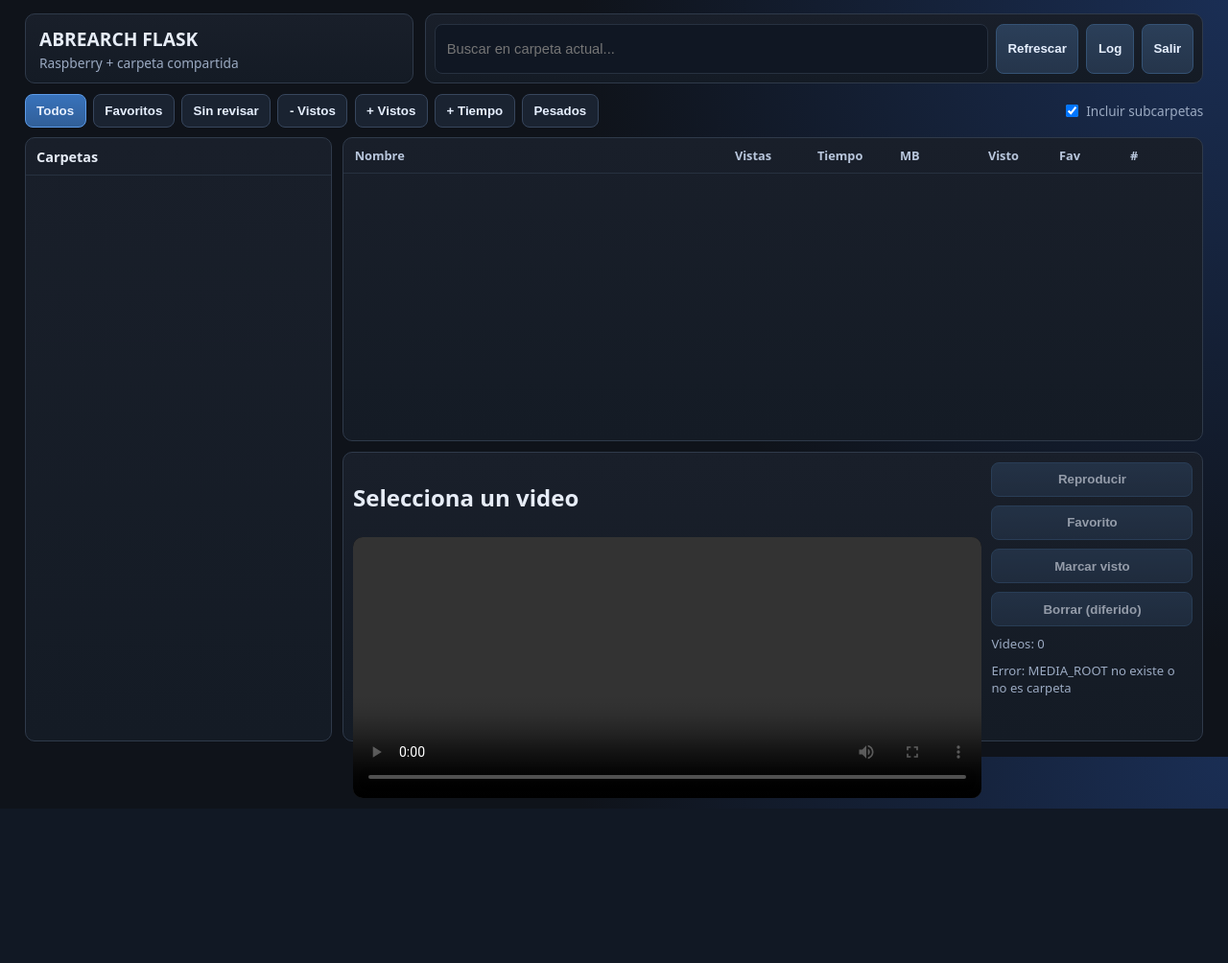
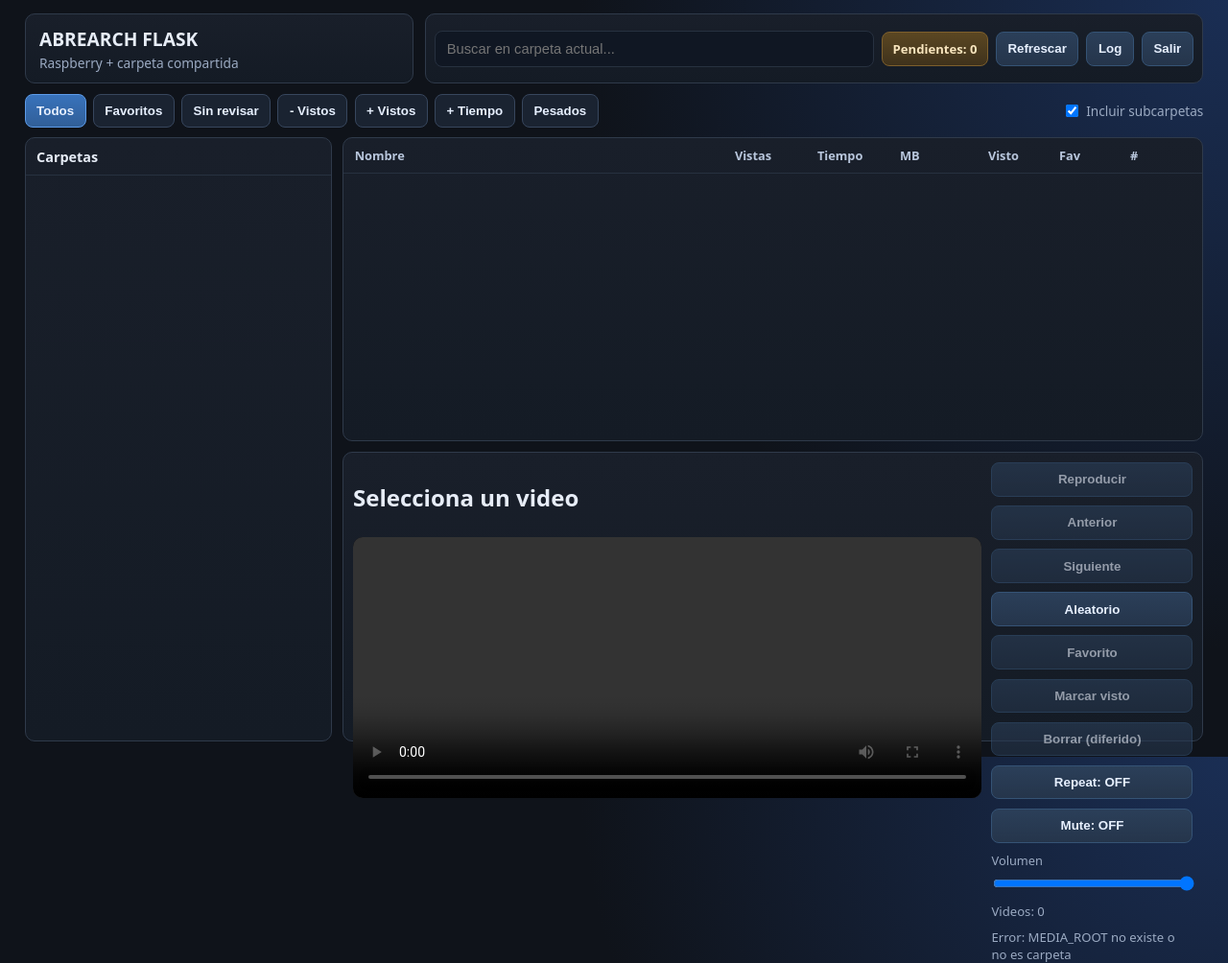
Before and after one commit to imanolrg90/videoplayer, a Flask app: page / in a window 1280 px wide. Shown: the whole page at 96% size. Before the commit the page ends 843 px from the top, so only its background shows below. Run offline with Flask 3, Linux system fonts and the light colour scheme; the visitor is signed in with stand-in values (Sample User, id 1); some libraries are stand-ins or nearby versions.

Commit message:
Flask parity block: atajos, controles avanzados y resumen de pendientes

```diff
--- a/video_flask_rpi/app.py
+++ b/video_flask_rpi/app.py
@@ -403,6 +403,43 @@ def queue_pending_rwd(abs_path: str) -> None:
     add_pending_rename(abs_path)
 
 
+def get_pending_counts() -> dict:
+    with db_connect() as conn:
+        row = conn.execute("SELECT COUNT(*) AS c FROM pending_renames").fetchone()
+        n_rwd = int(row["c"] if row else 0)
+
+    raw_del = get_setting("pending_delete_paths", "[]")
+    raw_fav = get_setting("pending_fav_renames", "[]")
+    raw_meta = get_setting("pending_metadata_sync_paths", "[]")
+
+    try:
+        data_del = json.loads(raw_del) if raw_del else []
+        n_del = len([p for p in data_del if p]) if isinstance(data_del, list) else 0
+    except Exception:
+        n_del = 0
+
+    try:
+        data_fav = json.loads(raw_fav) if raw_fav else []
+        n_fav = len([r for r in data_fav if isinstance(r, dict) and r.get("old") and r.get("new")]) if isinstance(data_fav, list) else 0
+    except Exception:
+        n_fav = 0
+
+    try:
+        data_meta = json.loads(raw_meta) if raw_meta else []
+        n_meta = len([p for p in data_meta if p]) if isinstance(data_meta, list) else 0
+    except Exception:
+        n_meta = 0
+
+    total = int(n_rwd + n_del + n_fav + n_meta)
+    return {
+        "rwd": int(n_rwd),
+        "borrar": int(n_del),
+        "top": int(n_fav),
+        "meta": int(n_meta),
+        "total": total,
+    }
+
+
 def ensure_thumbnail(video_path: Path) -> Path | None:
     if not Path(FFMPEG_PATH).exists():
         return None
@@ -698,6 +735,12 @@ def defer_delete_api():
     return jsonify({"ok": True, "queued": True, "path": rel_norm})
 
 
+@app.get("/api/pending/summary")
+@auth_required
+def pending_summary_api():
+    return jsonify({"ok": True, "counts": get_pending_counts()})
+
+
 @app.get("/api/log")
 @auth_required
 def log_api():
--- a/video_flask_rpi/static/app.js
+++ b/video_flask_rpi/static/app.js
@@ -3,6 +3,7 @@ const refreshBtn = document.getElementById("refreshBtn");
 const recursiveToggle = document.getElementById("recursiveToggle");
 const logBtn = document.getElementById("logBtn");
 const logoutBtn = document.getElementById("logoutBtn");
+const pendingBadge = document.getElementById("pendingBadge");
 
 const filterAll = document.getElementById("filterAll");
 const filterFav = document.getElementById("filterFav");
@@ -22,9 +23,15 @@ const selectedMeta = document.getElementById("selectedMeta");
 const statusLine = document.getElementById("statusLine");
 
 const playBtn = document.getElementById("playBtn");
+const prevBtn = document.getElementById("prevBtn");
+const nextBtn = document.getElementById("nextBtn");
+const randomBtn = document.getElementById("randomBtn");
 const favBtn = document.getElementById("favBtn");
 const watchedBtn = document.getElementById("watchedBtn");
 const deleteBtn = document.getElementById("deleteBtn");
+const repeatBtn = document.getElementById("repeatBtn");
+const muteBtn = document.getElementById("muteBtn");
+const volumeSlider = document.getElementById("volumeSlider");
 const logModal = document.getElementById("logModal");
 const logContent = document.getElementById("logContent");
 const closeLogBtn = document.getElementById("closeLogBtn");
@@ -36,6 +43,8 @@ let allVideos = [];
 let selectedFolder = "";
 let selectedVideo = null;
 let currentFilter = "all";
+let filteredVideos = [];
+let repeatEnabled = false;
 
 function setStatus(text) {
   statusLine.textContent = text || "";
@@ -87,7 +96,19 @@ async function loadVideos() {
 
   const data = await apiGet(`/api/videos?${params.toString()}`);
   allVideos = data.items || [];
+  await refreshPendingSummary();
   renderVideos();
+}
+
+async function refreshPendingSummary() {
+  try {
+    const data = await apiGet("/api/pending/summary");
+    const c = data.counts || {};
+    pendingBadge.textContent = `Pendientes: ${c.total || 0}`;
+    pendingBadge.title = `rwd: ${c.rwd || 0} | borrar: ${c.borrar || 0} | top: ${c.top || 0} | meta: ${c.meta || 0}`;
+  } catch (_err) {
+    pendingBadge.textContent = "Pendientes: ?";
+  }
 }
 
 function applyFilter(videos) {
@@ -162,6 +183,7 @@ function renderFolders() {
 function renderVideos() {
   videoTable.innerHTML = "";
   const filtered = applyFilter(allVideos);
+  filteredVideos = filtered;
   countBadge.textContent = String(filtered.length);
 
   if (!filtered.length) {
@@ -246,6 +268,8 @@ function chip(text, extraClass = "") {
 function updateSelectionUi() {
   const has = Boolean(selectedVideo);
   playBtn.disabled = !has;
+  prevBtn.disabled = !has;
+  nextBtn.disabled = !has;
   favBtn.disabled = !has;
   watchedBtn.disabled = !has;
   deleteBtn.disabled = !has;
@@ -257,6 +281,10 @@ function updateSelectionUi() {
     watchedBtn.textContent = "Marcar visto";
     favBtn.classList.remove("active");
     watchedBtn.classList.remove("active");
+    repeatBtn.classList.toggle("active", repeatEnabled);
+    repeatBtn.textContent = `Repeat: ${repeatEnabled ? "ON" : "OFF"}`;
+    muteBtn.classList.toggle("active", videoPlayer.muted);
+    muteBtn.textContent = `Mute: ${videoPlayer.muted ? "ON" : "OFF"}`;
     return;
   }
 
@@ -266,6 +294,10 @@ function updateSelectionUi() {
   watchedBtn.textContent = selectedVideo.watched ? "Quitar visto" : "Marcar visto";
   favBtn.classList.toggle("active", selectedVideo.favorite);
   watchedBtn.classList.toggle("active", selectedVideo.watched);
+  repeatBtn.classList.toggle("active", repeatEnabled);
+  repeatBtn.textContent = `Repeat: ${repeatEnabled ? "ON" : "OFF"}`;
+  muteBtn.classList.toggle("active", videoPlayer.muted);
+  muteBtn.textContent = `Mute: ${videoPlayer.muted ? "ON" : "OFF"}`;
 }
 
 function playSelected() {
@@ -274,6 +306,41 @@ function playSelected() {
   videoPlayer.load();
   videoPlayer.play().catch(() => {});
   setStatus(`Reproduciendo: ${selectedVideo.name}`);
+}
+
+function selectedIndexInFiltered() {
+  if (!selectedVideo) return -1;
+  return filteredVideos.findIndex((v) => v.relative_path === selectedVideo.relative_path);
+}
+
+function pickAndRender(video) {
+  if (!video) return;
+  selectedVideo = video;
+  renderVideos();
+  updateSelectionUi();
+}
+
+function playNextInList() {
+  if (!filteredVideos.length) return;
+  const idx = selectedIndexInFiltered();
+  const next = idx < 0 ? filteredVideos[0] : filteredVideos[(idx + 1) % filteredVideos.length];
+  pickAndRender(next);
+  playSelected();
+}
+
+function playPrevInList() {
+  if (!filteredVideos.length) return;
+  const idx = selectedIndexInFiltered();
+  const prev = idx < 0 ? filteredVideos[0] : filteredVideos[(idx - 1 + filteredVideos.length) % filteredVideos.length];
+  pickAndRender(prev);
+  playSelected();
+}
+
+function playRandomFromList() {
+  if (!filteredVideos.length) return;
+  const i = Math.floor(Math.random() * filteredVideos.length);
+  pickAndRender(filteredVideos[i]);
+  playSelected();
 }
 
 async function updateSelectedState(payload) {
@@ -297,6 +364,7 @@ async function updateSelectedState(payload) {
   if (Object.hasOwn(payload, "watched") && payload.watched) {
     setStatus("Marcado para RWD diferido.");
   }
+  await refreshPendingSummary();
 }
 
 async function markViewedOnEnd() {
@@ -318,6 +386,7 @@ async function queueDeleteSelected() {
   const q = new URLSearchParams({ path: selectedVideo.relative_path });
   await apiPost(`/api/video/delete?${q.toString()}`);
   setStatus("Borrado diferido guardado.");
+  await refreshPendingSummary();
 }
 
 function setFilter(filter) {
@@ -383,11 +452,33 @@ filterMostTime.addEventListener("click", () => setFilter("most_time"));
 filterHeavy.addEventListener("click", () => setFilter("heavy"));
 
 playBtn.addEventListener("click", () => playSelected());
+prevBtn.addEventListener("click", () => playPrevInList());
+nextBtn.addEventListener("click", () => playNextInList());
+randomBtn.addEventListener("click", () => playRandomFromList());
 favBtn.addEventListener("click", () => updateSelectedState({ favorite: !selectedVideo.favorite }).catch(showError));
 watchedBtn.addEventListener("click", () => updateSelectedState({ watched: !selectedVideo.watched }).catch(showError));
 deleteBtn.addEventListener("click", () => queueDeleteSelected().catch(showError));
+repeatBtn.addEventListener("click", () => {
+  repeatEnabled = !repeatEnabled;
+  updateSelectionUi();
+});
+muteBtn.addEventListener("click", () => {
+  videoPlayer.muted = !videoPlayer.muted;
+  updateSelectionUi();
+});
+volumeSlider.addEventListener("input", () => {
+  const v = Number(volumeSlider.value || 100);
+  videoPlayer.volume = Math.max(0, Math.min(1, v / 100));
+});
 
-videoPlayer.addEventListener("ended", () => markViewedOnEnd().catch(() => {}));
+videoPlayer.addEventListener("ended", () => {
+  markViewedOnEnd().catch(() => {});
+  if (repeatEnabled) {
+    playSelected();
+    return;
+  }
+  playNextInList();
+});
 
 logBtn.addEventListener("click", () => openLogModal().catch(showError));
 saveLogBtn.addEventListener("click", () => saveLogModal().catch(showError));
@@ -401,6 +492,58 @@ logoutBtn.addEventListener("click", async () => {
   window.location.href = "/login";
 });
 
+document.addEventListener("keydown", (event) => {
+  const tag = (event.target && event.target.tagName) ? event.target.tagName.toLowerCase() : "";
+  const inText = tag === "input" || tag === "textarea";
+
+  if ((event.ctrlKey || event.metaKey) && event.key.toLowerCase() === "f") {
+    event.preventDefault();
+    searchInput.focus();
+    searchInput.select();
+    return;
+  }
+
+  if (inText) return;
+
+  if (event.key === "Enter") {
+    event.preventDefault();
+    playSelected();
+  } else if (event.key === "Backspace") {
+    event.preventDefault();
+    playPrevInList();
+  } else if (event.key === " ") {
+    event.preventDefault();
+    playNextInList();
+  } else if (event.key === "Delete") {
+    event.preventDefault();
+    if (!deleteBtn.disabled) queueDeleteSelected().catch(showError);
+  } else if (event.key.toLowerCase() === "r") {
+    event.preventDefault();
+    repeatEnabled = !repeatEnabled;
+    updateSelectionUi();
+  } else if (event.key === "ArrowLeft") {
+    event.preventDefault();
+    videoPlayer.currentTime = Math.max(0, (videoPlayer.currentTime || 0) - 5);
+  } else if (event.key === "ArrowRight") {
+    event.preventDefault();
+    videoPlayer.currentTime = (videoPlayer.currentTime || 0) + 5;
+  } else if (event.key.toLowerCase() === "m") {
+    event.preventDefault();
+    videoPlayer.muted = !videoPlayer.muted;
+    updateSelectionUi();
+  } else if (event.ctrlKey && event.key === "ArrowUp") {
+    event.preventDefault();
+    const v = Math.min(100, Number(volumeSlider.value || 100) + 10);
+    volumeSlider.value = String(v);
+    videoPlayer.volume = v / 100;
+  } else if (event.ctrlKey && event.key === "ArrowDown") {
+    event.preventDefault();
+    const v = Math.max(0, Number(volumeSlider.value || 100) - 10);
+    volumeSlider.value = String(v);
+    videoPlayer.volume = v / 100;
+  }
+});
+
 updateSelectionUi();
 Promise.all([loadFolders(), loadVideos()])
   .then(() => setStatus("Conectado"))
--- a/video_flask_rpi/static/styles.css
+++ b/video_flask_rpi/static/styles.css
@@ -12,7 +12,8 @@ body { margin: 0; background: radial-gradient(circle at top right, #1a2e54 0%, #
 .brand { padding: 0.7rem 0.9rem; }
 .brand h1 { margin:0; font-size:1.2rem; }
 .brand p { margin:.15rem 0 0; color:var(--muted); font-size:.86rem; }
-.top-actions { padding:0.6rem; display:grid; grid-template-columns: 1fr auto auto auto; gap: .5rem; }
+.top-actions { padding:0.6rem; display:grid; grid-template-columns: 1fr auto auto auto auto; gap: .5rem; align-items:center; }
+.pending-badge { border:1px solid #7d5f2c; background:linear-gradient(180deg, #5b4722, #3f321c); color:#f8e5be; border-radius:8px; padding:.5rem .65rem; font-size:.82rem; font-weight:700; white-space:nowrap; }
 input[type="search"] { width:100%; border:1px solid var(--line-soft); background:#101723; color:var(--text); border-radius:8px; padding:.62rem .72rem; font-size:.92rem; }
 button { border:1px solid #355375; border-radius:8px; padding:.58rem .72rem; background:linear-gradient(180deg, #2b3f59, #25354b); color:#e7f0ff; font-weight:600; cursor:pointer; }
 .filters { display:flex; align-items:center; gap:.45rem; flex-wrap:wrap; margin-bottom:.65rem; }
@@ -54,6 +55,8 @@ button { border:1px solid #355375; border-radius:8px; padding:.58rem .72rem; bac
 .state-btn { width:100%; }
 .state-btn.active { background:linear-gradient(180deg, #3f7ac4, #3566a2); border-color:#67a1e9; }
 .state-btn:disabled { opacity:.6; cursor:not-allowed; }
+.vol-wrap { display:grid; gap:.3rem; color:var(--muted); font-size:.8rem; }
+.vol-wrap input[type="range"] { width:100%; }
 .counter, .status-line { color:var(--muted); font-size:.82rem; }
 .empty { color:var(--muted); text-align:center; padding:1rem; }
 .log-modal { position:fixed; inset:0; background:rgba(6,10,14,.72); display:grid; place-items:center; z-index:50; }
--- a/video_flask_rpi/templates/index.html
+++ b/video_flask_rpi/templates/index.html
@@ -15,6 +15,7 @@
       </div>
       <div class="top-actions">
         <input id="searchInput" type="search" placeholder="Buscar en carpeta actual..." />
+        <span id="pendingBadge" class="pending-badge" title="Operaciones diferidas pendientes">Pendientes: 0</span>
         <button id="refreshBtn">Refrescar</button>
         <button id="logBtn">Log</button>
         <button id="logoutBtn">Salir</button>
@@ -63,9 +64,17 @@
           </div>
           <div class="actions-box">
             <button id="playBtn" class="state-btn" disabled>Reproducir</button>
+            <button id="prevBtn" class="state-btn" disabled>Anterior</button>
+            <button id="nextBtn" class="state-btn" disabled>Siguiente</button>
+            <button id="randomBtn" class="state-btn">Aleatorio</button>
             <button id="favBtn" class="state-btn" disabled>Favorito</button>
             <button id="watchedBtn" class="state-btn" disabled>Marcar visto</button>
             <button id="deleteBtn" class="state-btn" disabled>Borrar (diferido)</button>
+            <button id="repeatBtn" class="state-btn">Repeat: OFF</button>
+            <button id="muteBtn" class="state-btn">Mute: OFF</button>
+            <label class="vol-wrap">Volumen
+              <input id="volumeSlider" type="range" min="0" max="100" step="1" value="100" />
+            </label>
             <div class="counter">Videos: <span id="countBadge">0</span></div>
             <div id="statusLine" class="status-line"></div>
           </div>
```
